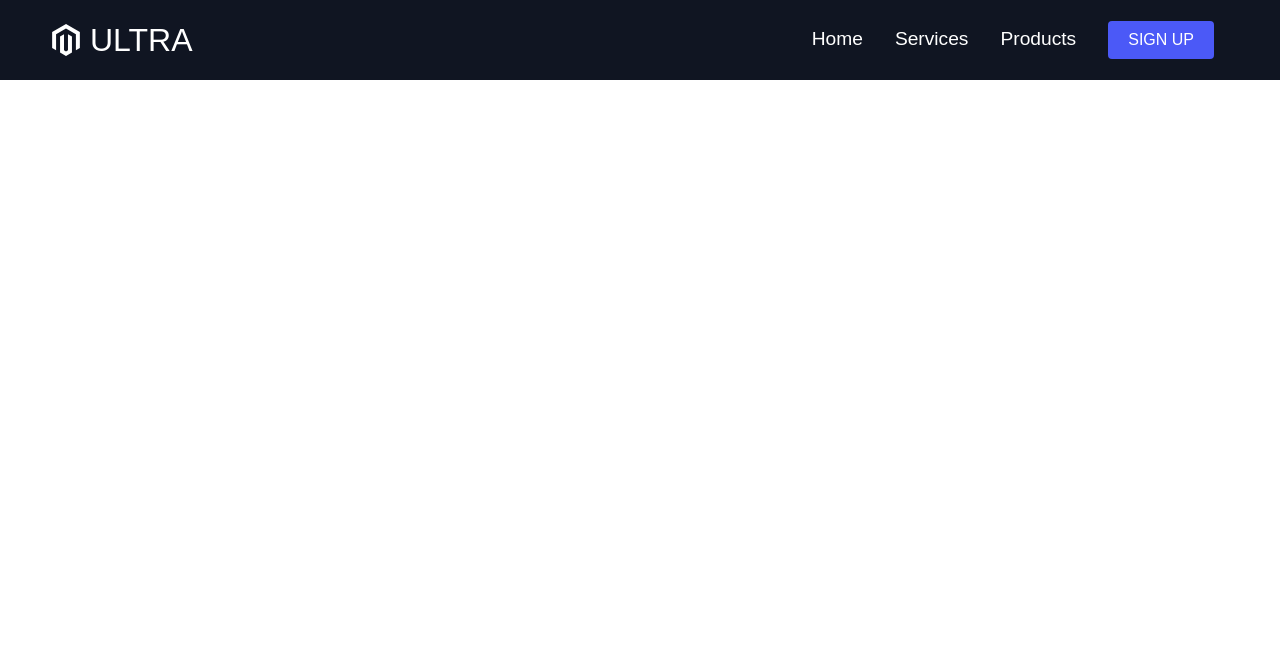
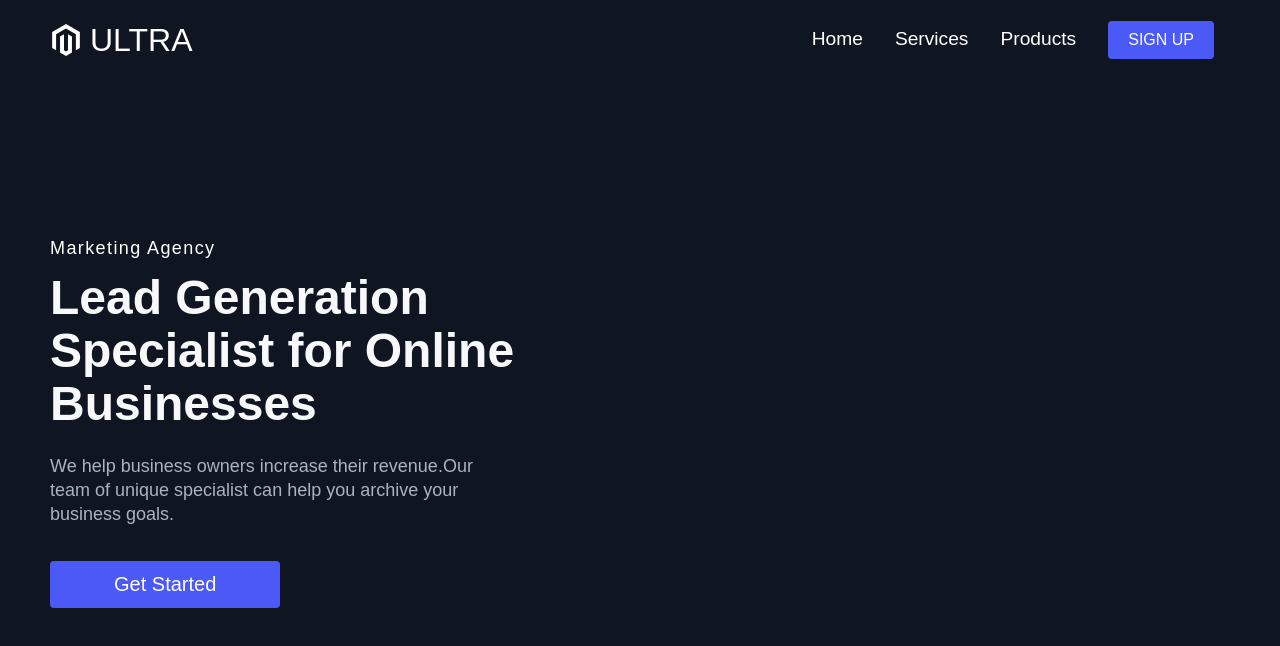
Before and after one commit to thamo2020/react-website-styled-components-v1, a React (Create React App) app: page / in a window 1280 px wide. Shown: the top 646 px of the page. Built offline with nearby package versions, Linux system fonts and the light colour scheme.

Commit message:
primary,

```diff
--- a/src/App.js
+++ b/src/App.js
@@ -2,6 +2,7 @@
 import {BrowserRouter as Router, Switch, Route } from 'react-router-dom';
 
 import {Navbar} from './components';
+import Home from './pages/HomePage/Home';
 
 
 function App() {
@@ -11,6 +12,10 @@
         <GlobalStyle/>
         <Navbar />
 
+        <Switch>
+          <Route path="/" exact component ={Home} />
+        </Switch>
+
     </Router>
   );
 }
--- a/src/components/InfoSection/InfoSection.elements.js
+++ b/src/components/InfoSection/InfoSection.elements.js
@@ -4,4 +4,63 @@
     color:white;
     padding:160px 0 ;
     background: ${({lightBg})=>(lightBg ? '#fff' : '#101522')};
-`
+`;
+
+export const InfoRow = styled.div `
+    display: flex;
+    margin: 0 -15px -15px -15px;
+    flex-wrap: wrap;
+    align-items: center;
+    flex-direction: ${({imgStart}) => (imgStart ? 'row-reverse' : 'row')}; //when  using row reverse the images setup(align) left and right one by one
+`;
+
+export const InfoColumn = styled.div `
+    margin-bottom: 15px;
+    padding-right: 15px;
+    padding-left: 15px ;
+    flex:1;
+    max-width: 50%;
+    flex-basis: 50%;
+
+    @media screen and (max-width:768px){
+        max-width: 100%;
+        flex-basis: 100%;
+        display: flex;
+        justify-content: center;
+    }
+`;
+
+export const TextWrapper = styled.div  `
+    max-width: 540px;
+    padding-top: 0;
+    padding-bottom: 60px;
+
+    @media screen and (max-width:768px) {
+        padding-bottom: 65px;
+    }
+`;
+
+export const TopLine = styled.div `
+   color :  ${({LightTopLine})=> (LightTopLine ? '#a9b3c1' : '#4B59F')};
+   font-size: 18px;
+   line-height: 16px;
+   letter-spacing: 1.4px;
+   margin-bottom: 16px;
+`;
+
+export const Heading = styled.h1 `
+    margin-bottom: 24px;
+    font-size: 48px;
+    line-height: 1.1;
+    color: ${({lightText})=> (lightText ? '#f7f8fa' : '#1c2237')};
+
+`;
+
+export const Subtitle = styled.p `
+    max-width: 440px;
+    margin-bottom: 35px;
+    font-size: 18px;
+    line-height: 24px;
+    color: ${({lightTextDesc})=> (lightTextDesc ? '#a9b3c1' : '#1c2237')};
+
+`;
--- a/src/components/InfoSection/InfoSection.js
+++ b/src/components/InfoSection/InfoSection.js
@@ -1,12 +1,48 @@
 import React from 'react';
-import {InfoSec} from './InfoSection.elements';
+import {Link} from 'react-router-dom'
+import { Container,Button } from '../../globalStyles';
+import {
+    InfoSec,
+    InfoRow,
+    InfoColumn,
+    TextWrapper,
+    TopLine,
+    Heading,
+    Subtitle
+} from './InfoSection.elements';
 
-const InfoSection = ({lightBg}) => {
+const InfoSection = ({
+    primary,
+    lightBg,
+    imgStart,
+    lightTopLine,
+    lightTextDesc,
+    buttonLabel,
+    description,
+    headline,
+    lightText,
+    topLine
+}) => {
     return (
         <>
 
         <InfoSec lightBg={lightBg} >
-            h1
+            <Container>
+                <InfoRow imgStart = {imgStart}>
+                    <InfoColumn>
+                        <TextWrapper>
+                                <TopLine lightTopLine={lightTopLine}>  {topLine}  </TopLine>
+                                <Heading lightText={lightText}>  {headline}  </Heading>
+                                <Subtitle lightTextDesc = {lightTextDesc}>  {description}  </Subtitle>
+                                <Link to='/sign-up'>
+                                    <Button big fontBig primary={primary}>
+                                        {buttonLabel}
+                                    </Button>
+                                </Link>
+                        </TextWrapper>
+                    </InfoColumn>
+                </InfoRow>
+            </Container>
         </InfoSec>
 
         </>
--- /dev/null
+++ b/src/pages/HomePage/Data.js
@@ -0,0 +1,14 @@
+export const homeObjOne  ={
+    lightBg:false,
+    primary:true,
+    lightBg:false,
+    imgStart:'',
+    lightTopLine:true,
+    lightTextDesc:true,
+    buttonLabel:'Get Started',
+    description:
+    'We help business owners increase their revenue.Our team of unique specialist can help you archive your business goals.',
+    headline:'Lead Generation Specialist for Online Businesses',
+    lightText:true,
+    topLine:'Marketing Agency'
+};
--- /dev/null
+++ b/src/pages/HomePage/Home.js
@@ -0,0 +1,13 @@
+import React from 'react'
+import{homeObjOne} from './Data';
+import InfoSection from '../../components/InfoSection/InfoSection'
+
+const Home = () => {
+    return (
+        <>
+            <InfoSection{...homeObjOne}/>
+        </>
+    )
+}
+
+export default Home
```
